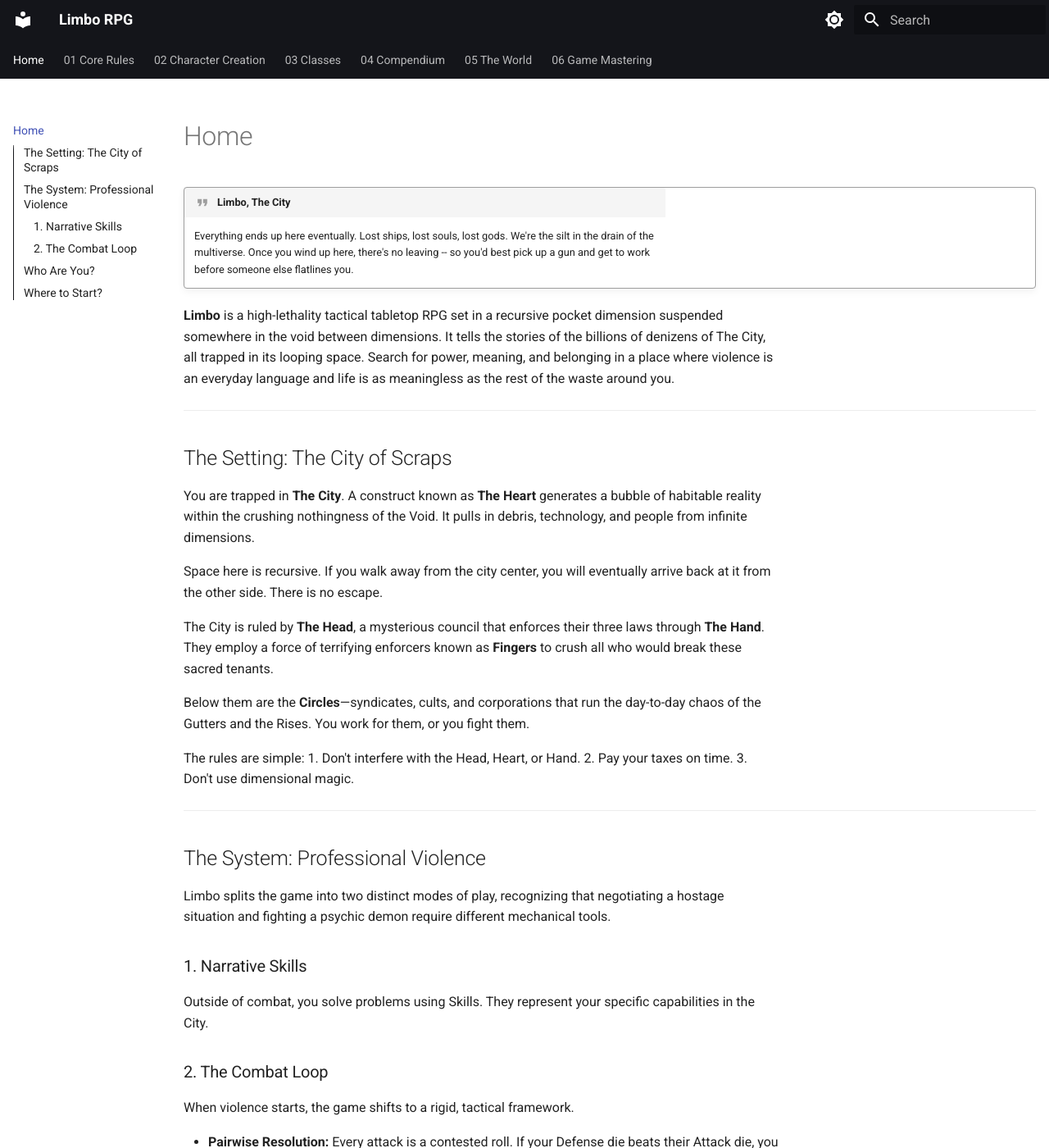
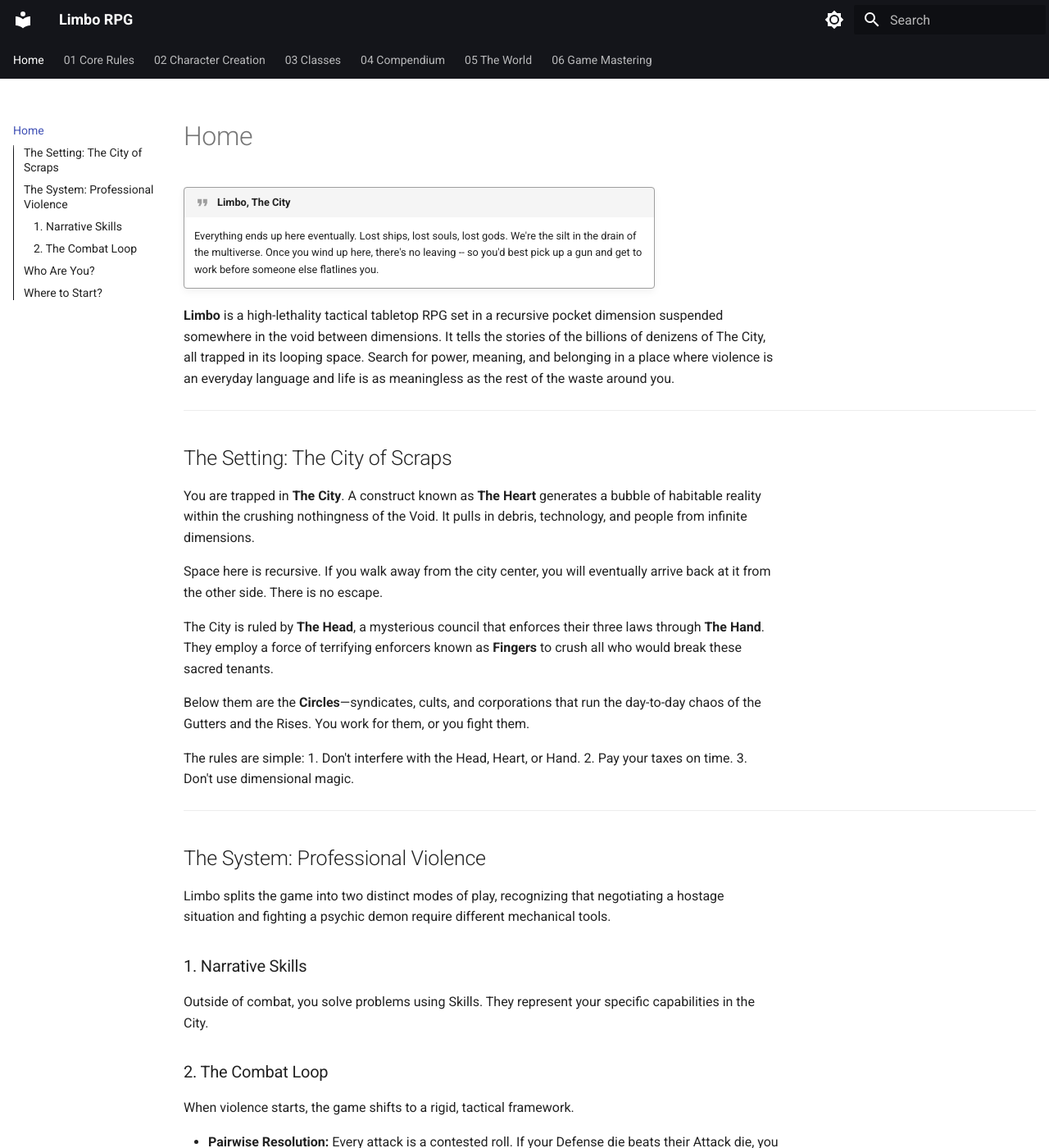
Before and after one commit to Bonfou/LimboRPG, an MkDocs documentation site: the page built from docs/index.md, in a window 1280 px wide and 1400 px high. Shown: the whole window at 82% size. Built offline with MkDocs 1.6.1 and Material for MkDocs 9.7.7, drawn with Linux system fonts in a browser that asks for light colours.

Commit message:
Fix Admonitions

```diff
--- a/docs/stylesheets/extra.css
+++ b/docs/stylesheets/extra.css
@@ -86,9 +86,12 @@
 .text-defensive { color: #448aff; font-weight: bold; }
 
 /* --- Keep Lines at reasonable width --- */
-.md-typeset p,
-.md-typeset ul,
-.md-typeset ol {
+/* Restrict main text and admonitions for readability */
+.md-typeset > p,
+.md-typeset > ul,
+.md-typeset > ol,
+.md-typeset > .admonition,
+.md-typeset > details {
     max-width: 80ch;
 }
 
```
